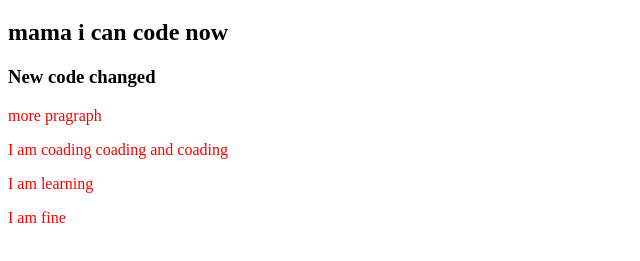
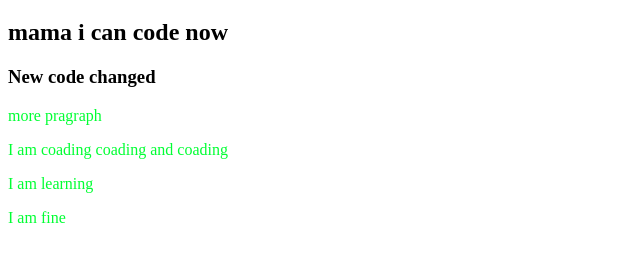
Before and after one commit to jewel768/my-second-repo, a plain HTML site: page index.html in a window 1280 px wide. Shown: the part 61-322 px from the top of the page, without its empty margins (0-640 px from the left). Drawn offline with Linux system fonts and the light colour scheme.

Commit message:
Color Changed

```diff
--- a/style.css
+++ b/style.css
@@ -1,3 +1,3 @@
 p{
-    color:red;
+    color:rgb(0, 255, 51);
 }
```
